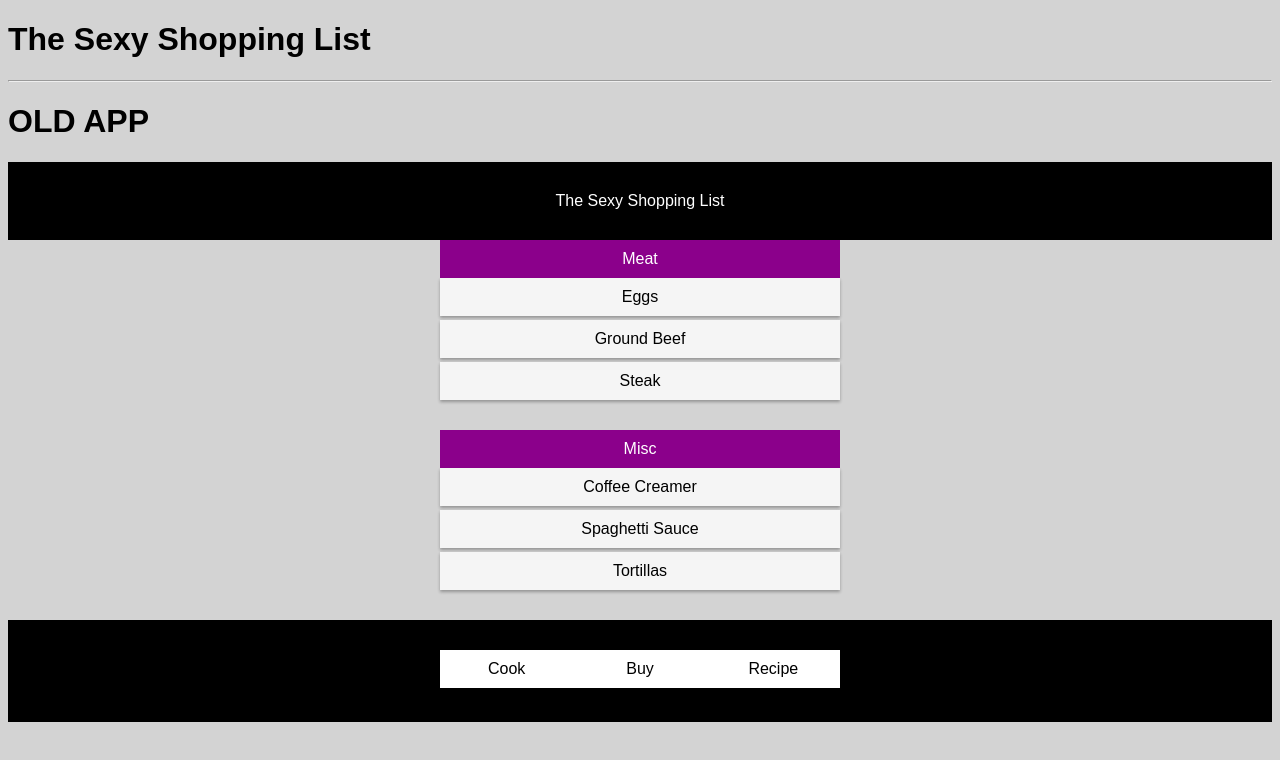
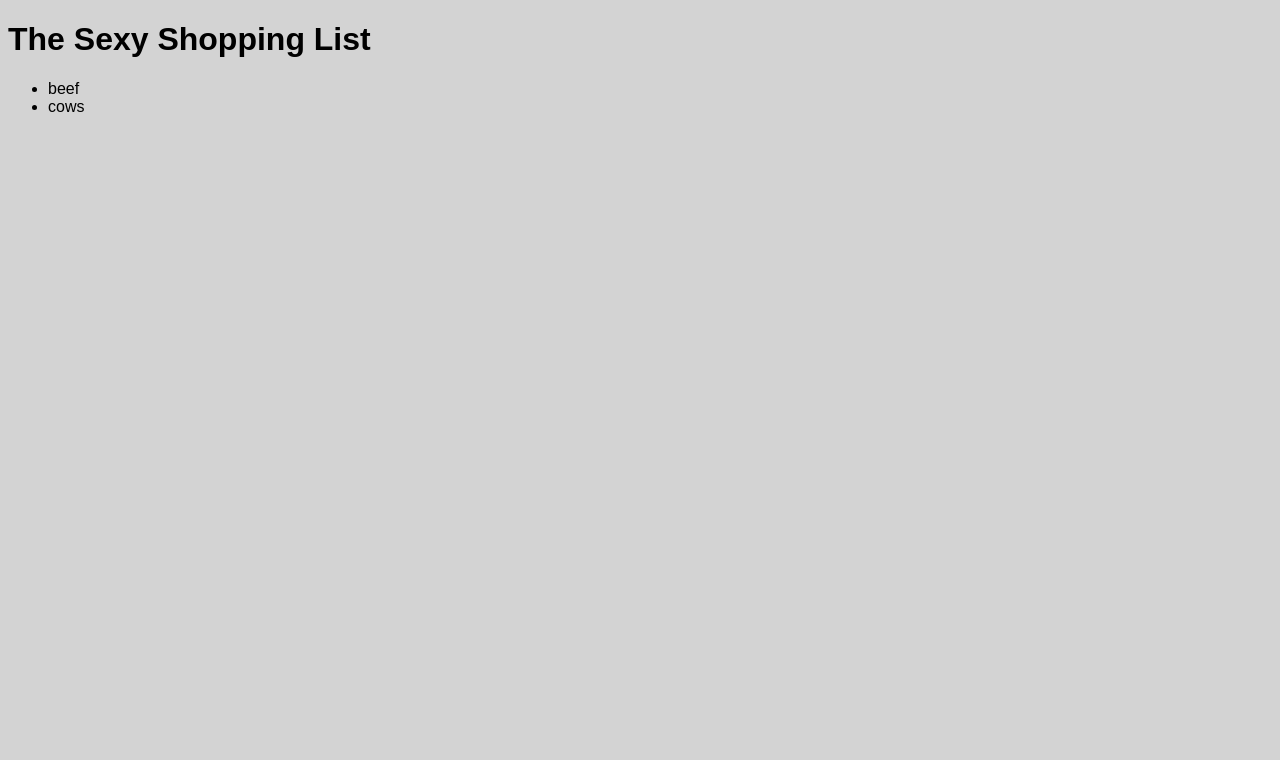
Before and after one commit to levithomason/sexy-shopping-list, a React app: page / in a window 1280 px wide. Shown: the top 760 px of the page. Built offline with nearby package versions, Linux system fonts and the light colour scheme.

Commit message:
windows friendly build, add shopping list component

```diff
--- a/app/App.js
+++ b/app/App.js
@@ -2,11 +2,15 @@ import React from 'react'
 import ReactDOM from 'react-dom'
 
 import Header from './components/Header/Header'
+import ShoppingList from './components/ShoppingList/ShoppingList'
 
 class App extends React.Component {
   render() {
     return (
-      <Header />
+      <div>
+        <Header />
+        <ShoppingList />
+      </div>
     )
   }
 }
--- /dev/null
+++ b/app/components/ShoppingList/ShoppingList.js
@@ -0,0 +1,19 @@
+import React from 'react'
+
+class ShoppingList extends React.Component {
+  state = {
+    items: ['beef', 'cows']
+  }
+
+  render() {
+    const items = this.state.items.map((item) => (
+      <li>{item}</li>
+    ))
+
+    return (
+      <ul>{items}</ul>
+    )
+  }
+}
+
+export default ShoppingList
--- a/index.html
+++ b/index.html
@@ -7,30 +7,30 @@
 </head>
 <body>
   <div id="root"></div>
-  <hr>
-  <h1>OLD APP</h1>
-  <header>The Sexy Shopping List</header>
-  <div class="lists">
-    <ul class="list">
-      <li class="list-header">Meat</li>
-      <li class="item">Eggs</li>
-      <li class="item">Ground Beef</li>
-      <li class="item">Steak</li>
-    </ul>
-    <ul class="list">
-      <li class="list-header">Misc</li>
-      <li class="item">Coffee Creamer</li>
-      <li class="item">Spaghetti Sauce</li>
-      <li class="item">Tortillas</li>
-    </ul>
-  </div>
-  <footer>
-    <div class="btn-bar three-btns">
-      <button class="btn">Cook</button>
-      <button class="btn">Buy</button>
-      <button class="btn">Recipe</button>
-    </div>
-  </footer>
+  <!--<hr>-->
+  <!--<h1>OLD APP</h1>-->
+  <!--<header>The Sexy Shopping List</header>-->
+  <!--<div class="lists">-->
+    <!--<ul class="list">-->
+      <!--<li class="list-header">Meat</li>-->
+      <!--<li class="item">Eggs</li>-->
+      <!--<li class="item">Ground Beef</li>-->
+      <!--<li class="item">Steak</li>-->
+    <!--</ul>-->
+    <!--<ul class="list">-->
+      <!--<li class="list-header">Misc</li>-->
+      <!--<li class="item">Coffee Creamer</li>-->
+      <!--<li class="item">Spaghetti Sauce</li>-->
+      <!--<li class="item">Tortillas</li>-->
+    <!--</ul>-->
+  <!--</div>-->
+  <!--<footer>-->
+    <!--<div class="btn-bar three-btns">-->
+      <!--<button class="btn">Cook</button>-->
+      <!--<button class="btn">Buy</button>-->
+      <!--<button class="btn">Recipe</button>-->
+    <!--</div>-->
+  <!--</footer>-->
   <script src="build/bundle.js"></script>
 </body>
 </html>
--- a/package.json
+++ b/package.json
@@ -8,11 +8,11 @@
     "server": "live-server --watch=index.html,build,example",
     "precompile": "rm -rf build/*",
     "compile": "npm run compile:js && npm run compile:styles",
-    "compile:js": "babel-node $(npm bin)/webpack",
+    "compile:js": "webpack",
     "compile:styles": "node-sass app/styles/main.scss build/styles/main.css",
-    "watch": "npm run watch:js & npm run watch:styles",
+    "watch": "concurrently \"npm run watch:js\" \"npm run watch:styles\"",
     "watch:js": "npm run compile:js -- --watch",
-    "watch:styles": "watch 'npm run compile:styles' app/styles"
+    "watch:styles": "watch \"npm run compile:styles\" app/styles"
   },
   "repository": {
     "type": "git",
--- a/webpack.config.js
+++ b/webpack.config.js
@@ -1,4 +1,4 @@
-import path from 'path'
+const path = require('path')
 
 const webpackConfig = {
   entry: './app/App.js',
@@ -14,4 +14,4 @@ const webpackConfig = {
   devtool: 'source-map',
 }
 
-export default webpackConfig
+module.exports = webpackConfig
```
Also changed, not shown: 1 other file (tests, documents, lock files or other folders).
